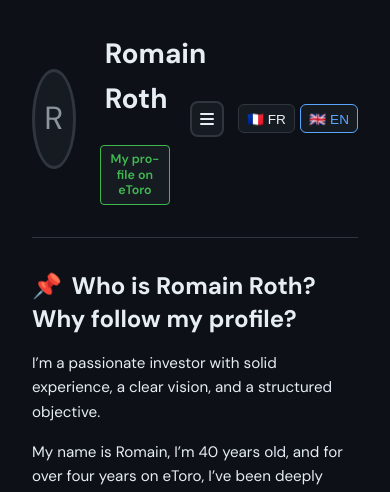
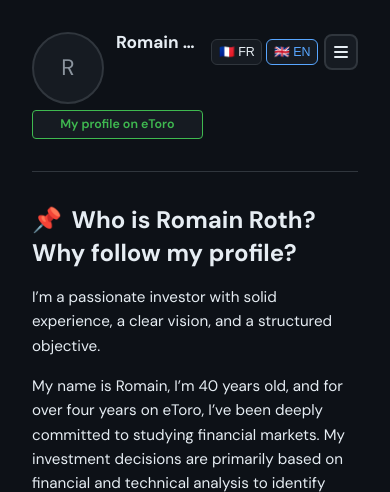
Before and after one commit to RomainR99/etoro_interface, a Flask app: page /about in a window 390 px wide. Shown: the top 492 px of the page. Run offline with Flask 3, Linux system fonts and the light colour scheme; data that the repository does not hold is empty; some libraries are stand-ins or nearby versions.

Commit message:
Mobile header: photo + name/badges grid, eToro CTA below photo
- site_chrome_styles: ≤640px grid on .header-left with display:contents
- Flags/burger row unchanged; profile button spans full width under avatar block

```diff
--- a/templates/partials/site_chrome_styles.html
+++ b/templates/partials/site_chrome_styles.html
@@ -371,12 +371,22 @@
         @media (max-width: 1199px) {
             .header-right {
                 position: relative;
+                display: flex;
+                flex-direction: row;
+                flex-wrap: nowrap;
+                align-items: center;
+                justify-content: flex-end;
+                gap: 0.4rem;
             }
+            /* Drapeaux puis burger, le tout aligné à droite (le menu reste en position absolute) */
             .header-lang-flags {
-                margin-left: 0.5rem;
+                order: -1;
+                margin-left: 0;
+                margin-right: 0;
             }
             .header-nav-burger {
                 display: inline-flex;
+                order: 1;
             }
             .header-nav-menu {
                 display: none;
@@ -402,6 +412,90 @@
                 justify-content: flex-start;
                 font-size: calc(1.05rem * 2 / 3);
                 min-height: calc(2.75rem * 2 / 3);
+            }
+        }
+        @media (max-width: 640px) {
+            /*
+             * Photo à gauche (hauteur des 2 premières lignes), à droite : nom puis badges ;
+             * bouton eToro sur une ligne pleine en dessous de la photo (et du bloc texte).
+             */
+            header {
+                align-items: start;
+                column-gap: 0.55rem;
+            }
+            .header-left {
+                display: grid;
+                grid-template-columns: auto minmax(0, 1fr);
+                grid-template-rows: auto auto auto;
+                column-gap: 0.75rem;
+                row-gap: 0.4rem;
+                align-items: start;
+                min-width: 0;
+            }
+            .header-left-text {
+                display: contents;
+            }
+            .header-left .header-badges-etoro-wrap {
+                display: contents;
+            }
+            .header-left > img.avatar,
+            .header-left > .avatar-placeholder {
+                grid-column: 1;
+                grid-row: 1 / 3;
+                justify-self: start;
+                align-self: start;
+                width: 72px;
+                height: 72px;
+                border-width: 2px;
+            }
+            .header-left > .avatar-placeholder {
+                font-size: 1.4rem;
+            }
+            .header-left-text > h1 {
+                grid-column: 2;
+                grid-row: 1;
+                margin: 0;
+                padding-right: 0.2rem;
+                box-sizing: border-box;
+                min-width: 0;
+                max-width: 100%;
+                font-size: clamp(1.08rem, 4.2vw, 1.55rem);
+                line-height: 1.2;
+                white-space: nowrap;
+                overflow: hidden;
+                text-overflow: ellipsis;
+            }
+            .header-left .header-badges-row {
+                grid-column: 2;
+                grid-row: 2;
+                align-self: start;
+            }
+            .header-left .btn-etoro-header {
+                grid-column: 1 / -1;
+                grid-row: 3;
+                width: 100%;
+                max-width: 100%;
+                box-sizing: border-box;
+                margin-top: 0;
+            }
+            .header-right {
+                align-self: flex-start;
+                padding-top: 0.12rem;
+                gap: 0.35rem;
+            }
+            .btn-etoro-header__label {
+                white-space: nowrap;
+                overflow: hidden;
+                text-overflow: ellipsis;
+                display: block;
+            }
+            .header-lang-flags {
+                gap: 0.25rem;
+            }
+            .header-lang-flags .lang-btn {
+                white-space: nowrap;
+                padding: 0.28rem 0.42rem;
+                font-size: 0.78rem;
             }
         }
         @media (min-width: 1200px) {
```
